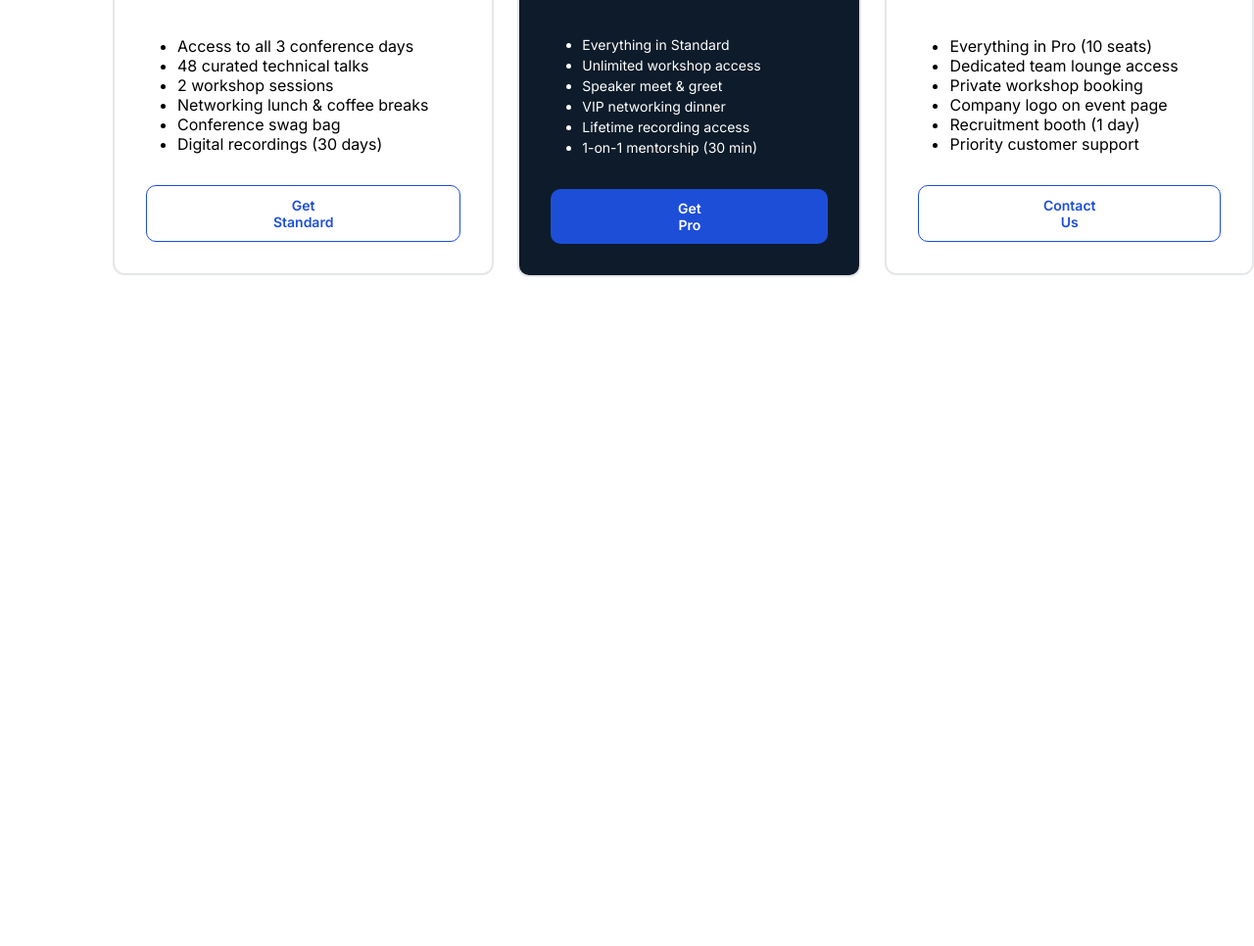
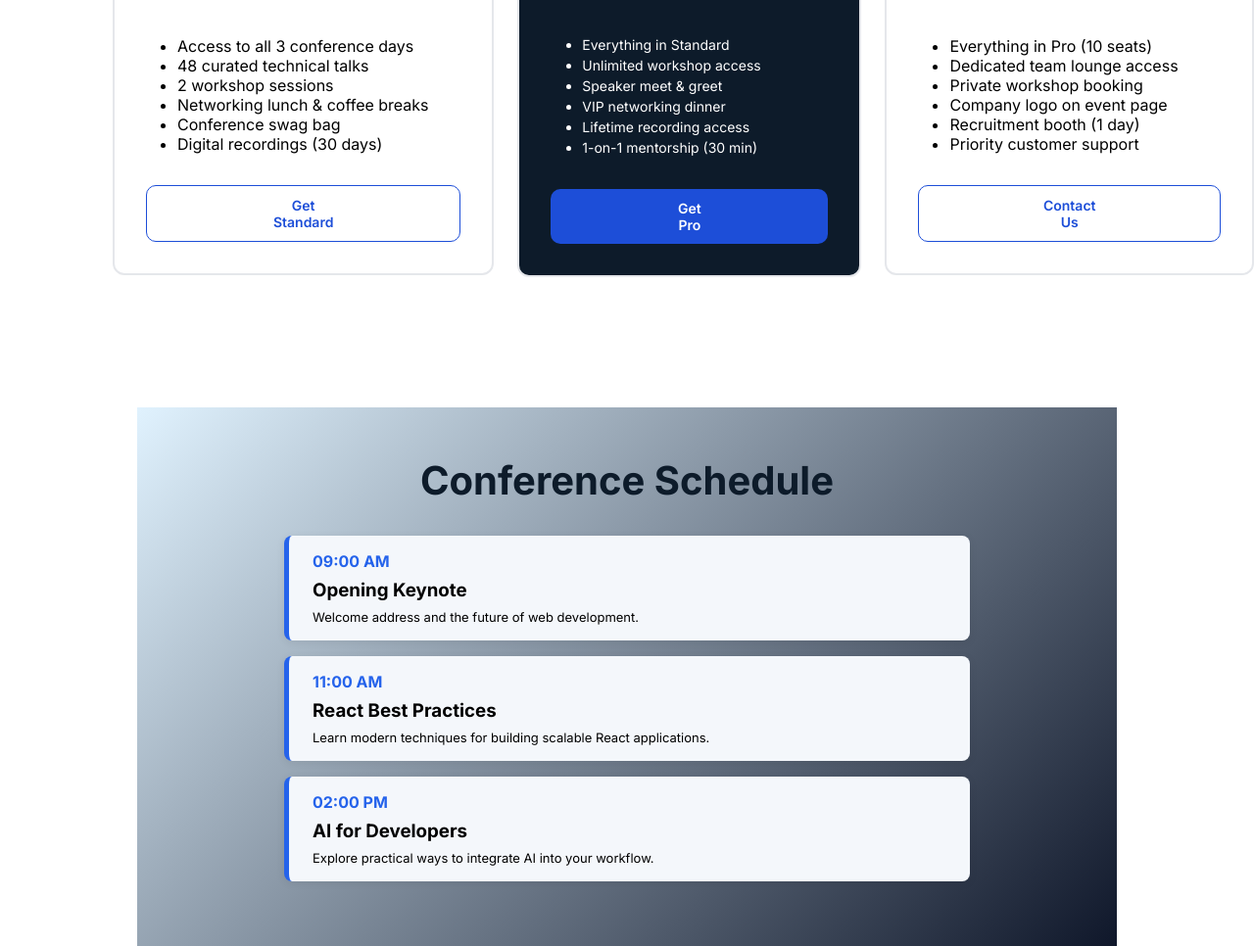
Before and after one commit to asmaakter2024/b14-a1, a plain HTML site: page index.html in a window 1280 px wide. Shown: the part 2349-3315 px from the top of the page at 98% size. Before the commit the page ends 2765 px from the top, so only its background shows below. Drawn offline with Linux system fonts and the light colour scheme.

Commit message:
schedule section is added using AI

```diff
--- a/index.html
+++ b/index.html
@@ -173,6 +173,28 @@
     </section>
     <!-- pricing section end -->
 
+    <!-- schedule section start using AI -->
+    <section id="schedule">
+      <h2>Conference Schedule</h2>
 
+      <article class="session">
+        <time>09:00 AM</time>
+        <h3>Opening Keynote</h3>
+        <p>Welcome address and the future of web development.</p>
+      </article>
+
+      <article class="session">
+        <time>11:00 AM</time>
+        <h3>React Best Practices</h3>
+        <p>Learn modern techniques for building scalable React applications.</p>
+      </article>
+
+      <article class="session">
+        <time>02:00 PM</time>
+        <h3>AI for Developers</h3>
+        <p>Explore practical ways to integrate AI into your workflow.</p>
+      </article>
+    </section>
+    <!-- schedule section end using AI -->
   </body>
 </html>
--- a/style.css
+++ b/style.css
@@ -234,3 +234,42 @@ nav {
   font-size: 13px;
   font-weight: 400;
 }
+
+/*  */
+#schedule {
+  max-width: 700px;
+  margin: auto;
+  /* background: #f4f7fb; */
+  background: linear-gradient(135deg, #e0f2fe, #0f172a);
+  padding: 50px 150px;
+}
+
+#schedule h2 {
+  text-align: center;
+  color: #0d1b2a;
+  padding-bottom: 16px;
+  font-size: 40px;
+  font-weight: 700;
+}
+
+.session {
+  background: #f4f7fb;
+  padding: 1rem 1.5rem;
+  margin: 1rem 0;
+  border-left: 5px solid #2563eb;
+  border-radius: 8px;
+  box-shadow: 0 2px 8px rgba(0, 0, 0, 0.08);
+}
+
+.session time {
+  color: #2563eb;
+  font-weight: bold;
+}
+
+.session h3 {
+  margin: 0.5rem 0;
+}
+.session p {
+  font-size: 13px;
+  font-weight: 400;
+}
```
Also changed, not shown: 1 other file.
